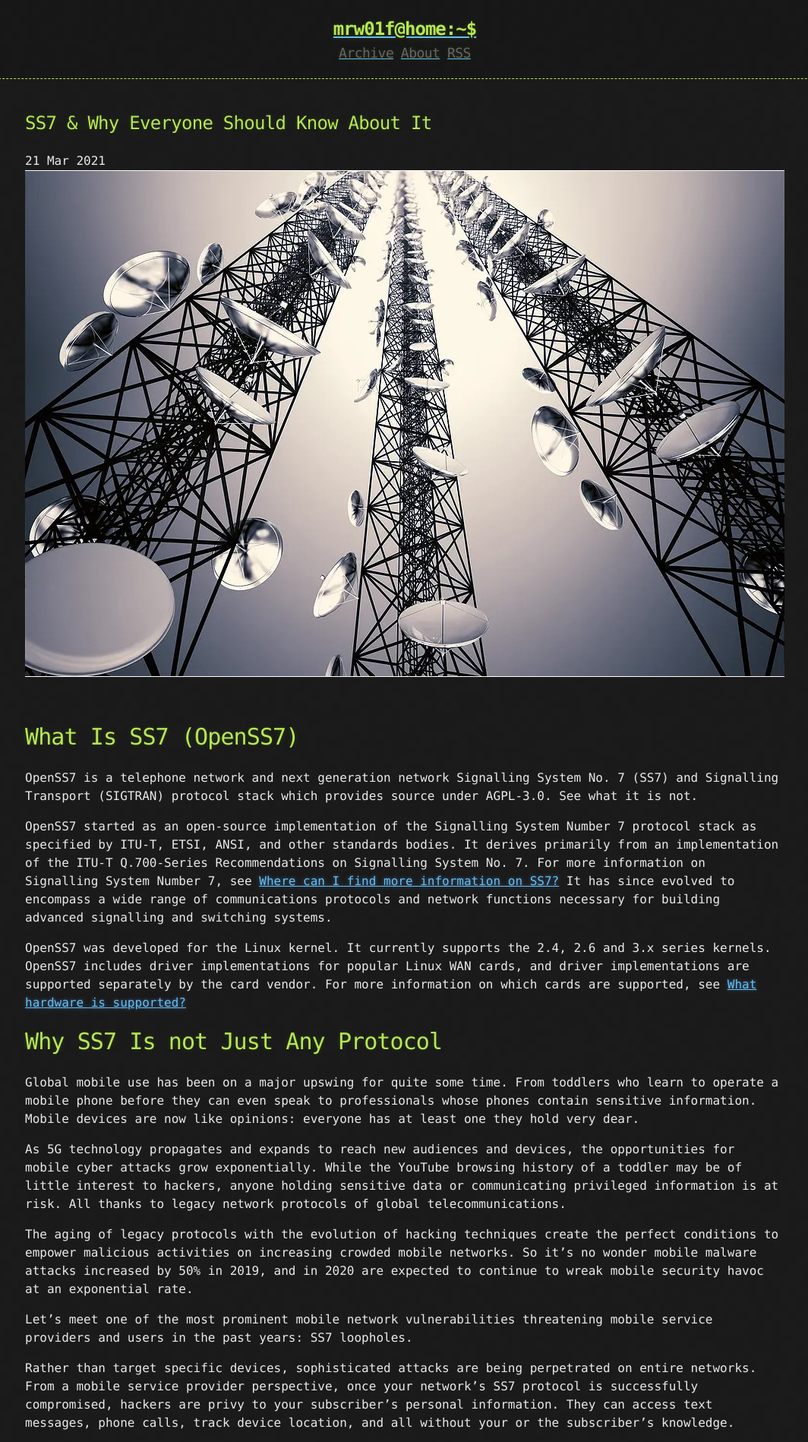
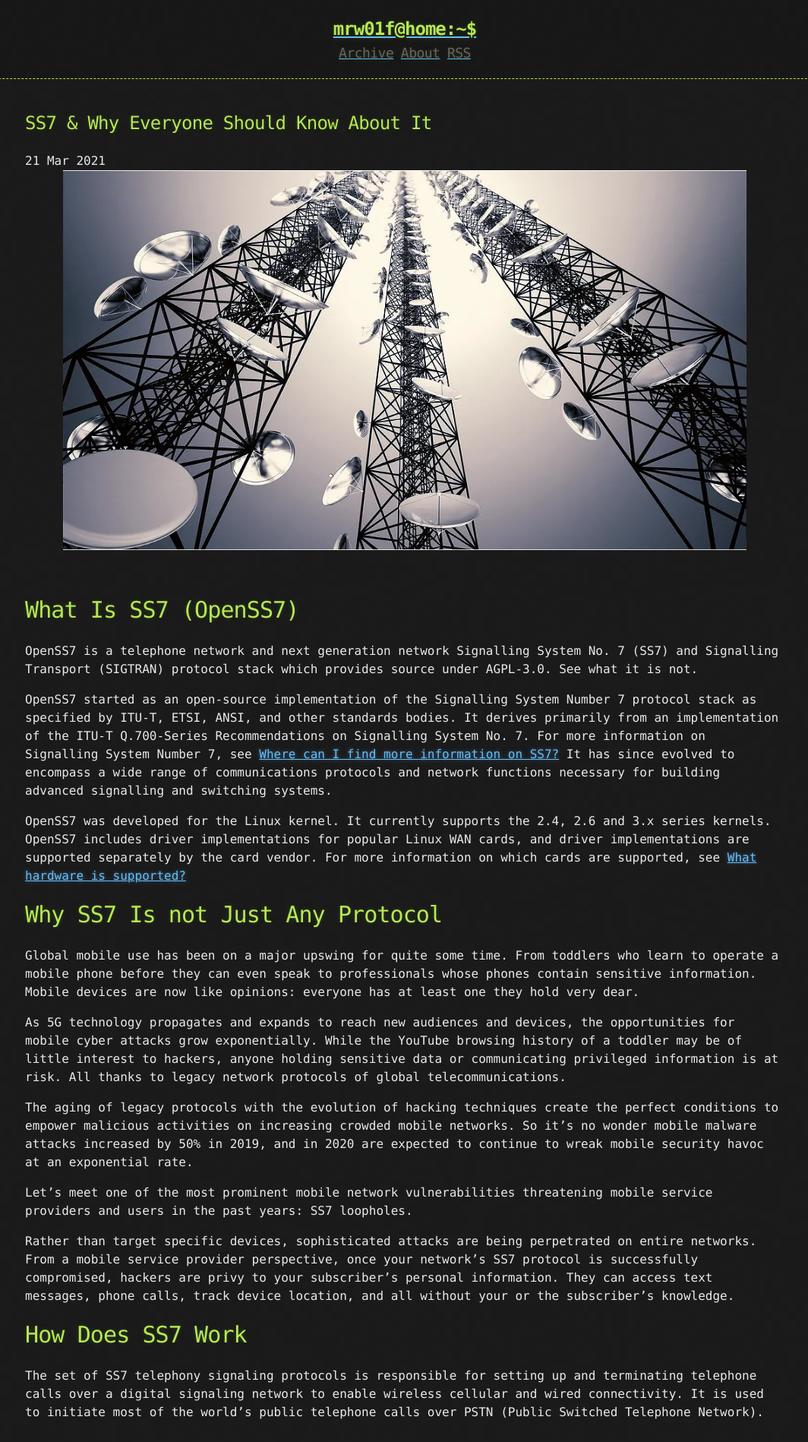
Before and after one commit to MRW01F/blog, a Jekyll site: the page built from _posts/2021-03-21-SS7-&-Why-Everyone-Should-Know-About-It.md, in a window 1280 px wide. Shown: the top 1898 px of the page at 76% size, without its empty margins (107-1171 px from the left). Built offline with Jekyll 4.4.1, drawn with Linux system fonts in a browser that asks for light colours.

Commit message:
ss7 fix2

```diff
--- a/_posts/2021-03-21-SS7-&-Why-Everyone-Should-Know-About-It.md
+++ b/_posts/2021-03-21-SS7-&-Why-Everyone-Should-Know-About-It.md
@@ -3,7 +3,7 @@ title: SS7 & Why Everyone Should Know About It
 published: true
 ---
 
-<center><img align="center" src="{{ site.baseurl }}/assets/images/ss7/ss7.jpg"></center><br>
+<center><img width="900" height="500" align="center" src="{{ site.baseurl }}/assets/images/ss7/ss7.jpg"></center><br>
 
 # What Is SS7 (OpenSS7)
 
```
